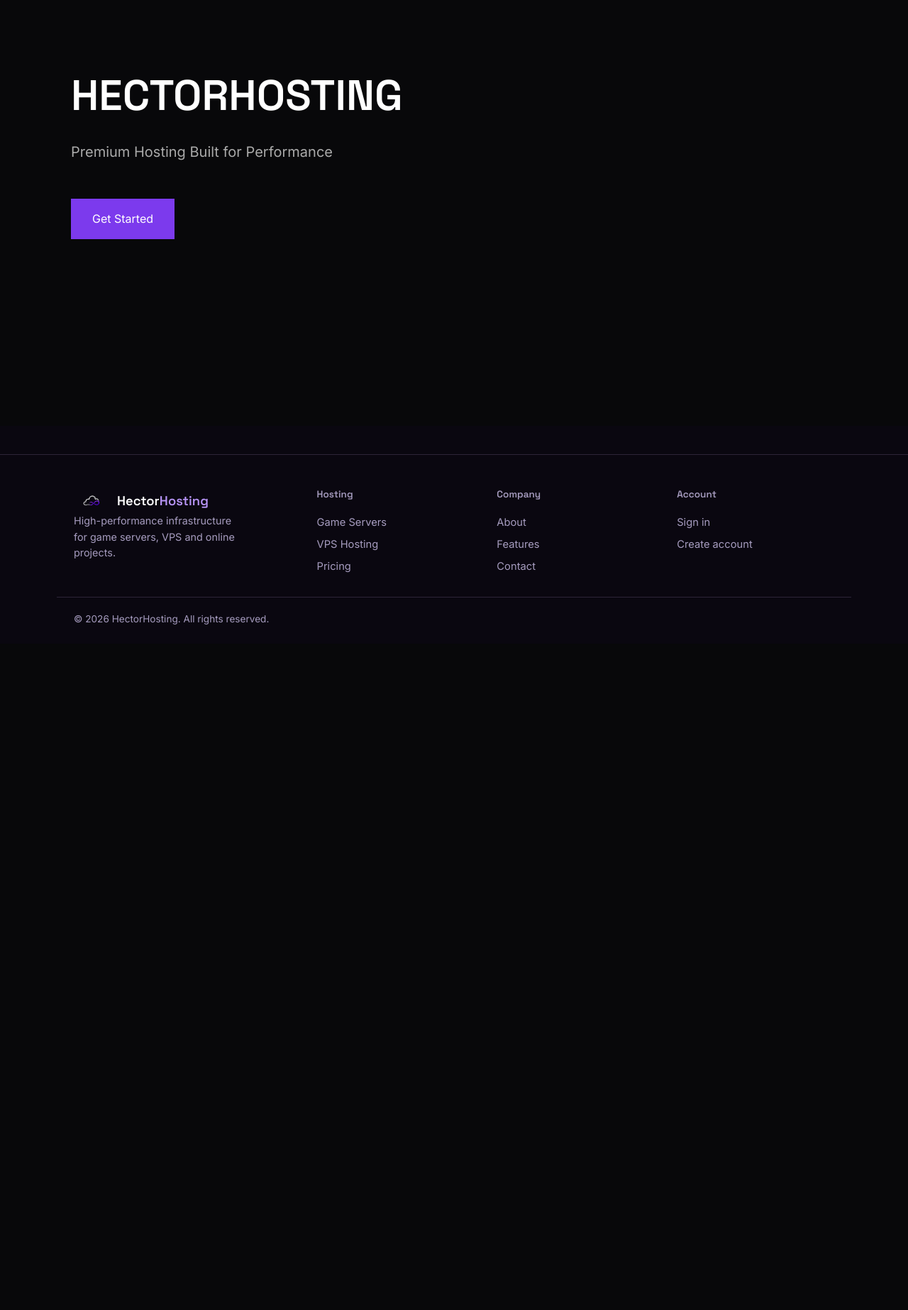
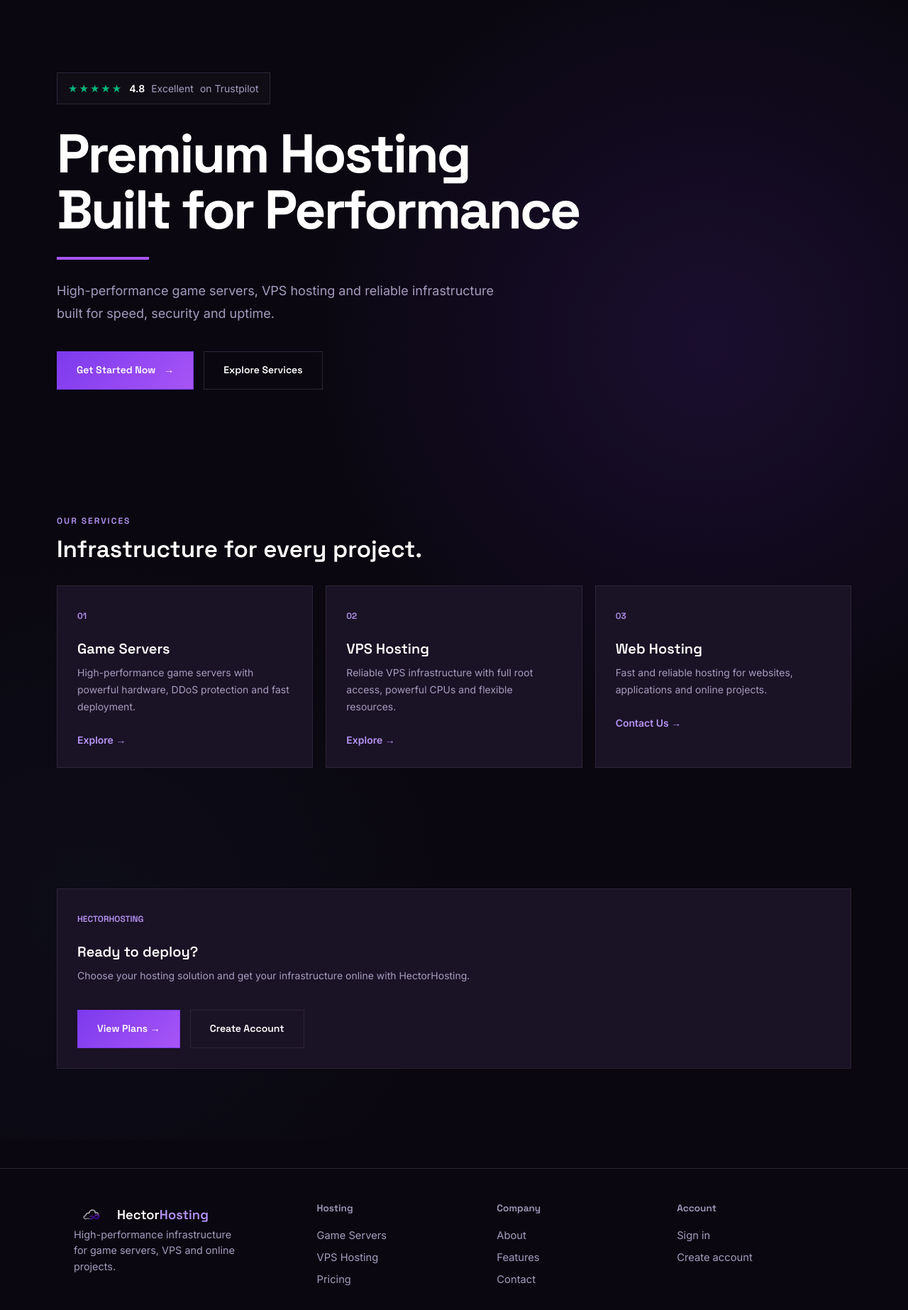
Before and after one commit to Wixzroot/hectorsite3, a Flask app: page / in a window 1280 px wide. Shown: the part 74-1920 px from the top of the page at 71% size. Before the commit the page ends 954 px from the top, so only its background shows below. Run offline with Flask 3, Linux system fonts and the light colour scheme; parts of the project's set-up code (start-up, migrations or seed data) failed here and were passed over.

Commit message:
Update home.html

```diff
--- a/templates/home.html
+++ b/templates/home.html
@@ -4,46 +4,218 @@
 
 {% block content %}
 
-<div style="
-    display:block !important;
-    visibility:visible !important;
-    opacity:1 !important;
-    min-height:600px;
-    padding:100px;
-    background:#08080a;
-    color:#ffffff;
-">
+<section class="hh-home">
 
-    <h1 style="
-        display:block !important;
-        color:#ffffff !important;
-        font-size:60px;
-    ">
-        HECTORHOSTING
+  <!-- ================= HERO ================= -->
+
+  <section class="hero-section">
+
+    <div class="hero-content">
+
+      <!-- Trustpilot -->
+      <div class="trustpilot-rating">
+
+        <span class="trust-stars">
+          ★★★★★
+        </span>
+
+        <strong>4.8</strong>
+
+        <span>Excellent</span>
+
+        <span>on Trustpilot</span>
+
+      </div>
+
+
+      <h1>
+        Premium Hosting<br>
+        Built for Performance
       </h1>
 
-    <p style="
-        display:block !important;
-        color:#aaaaaa !important;
-        font-size:20px;
-    ">
-        Premium Hosting Built for Performance
+
+      <div class="hero-line"></div>
+
+
+      <p>
+        High-performance game servers, VPS hosting and
+        reliable infrastructure built for speed, security
+        and uptime.
       </p>
+
+
+      <div class="hero-actions">
 
         <a
           href="{{ url_for('pricing') }}"
-        style="
-            display:inline-block;
-            margin-top:30px;
-            padding:16px 30px;
-            background:#7c3aed;
-            color:white;
-            text-decoration:none;
-        "
+          class="hero-btn hero-btn-primary"
         >
-        Get Started
+          Get Started Now
+          <span>→</span>
+        </a>
+
+
+        <a
+          href="{{ url_for('game_servers') }}"
+          class="hero-btn hero-btn-secondary"
+        >
+          Explore Services
         </a>
 
       </div>
 
+    </div>
+
+  </section>
+
+
+  <!-- ================= SERVICES ================= -->
+
+  <section class="home-services">
+
+    <div class="home-section-heading">
+
+      <span>
+        OUR SERVICES
+      </span>
+
+      <h2>
+        Infrastructure for every project.
+      </h2>
+
+    </div>
+
+
+    <div class="home-service-grid">
+
+
+      <!-- GAME SERVERS -->
+
+      <a
+        href="{{ url_for('game_servers') }}"
+        class="home-service-card"
+      >
+
+        <span class="service-number">
+          01
+        </span>
+
+        <h3>
+          Game Servers
+        </h3>
+
+        <p>
+          High-performance game servers with powerful
+          hardware, DDoS protection and fast deployment.
+        </p>
+
+        <span class="service-link">
+          Explore →
+        </span>
+
+      </a>
+
+
+      <!-- VPS -->
+
+      <a
+        href="{{ url_for('vps') }}"
+        class="home-service-card"
+      >
+
+        <span class="service-number">
+          02
+        </span>
+
+        <h3>
+          VPS Hosting
+        </h3>
+
+        <p>
+          Reliable VPS infrastructure with full root
+          access, powerful CPUs and flexible resources.
+        </p>
+
+        <span class="service-link">
+          Explore →
+        </span>
+
+      </a>
+
+
+      <!-- WEB HOSTING -->
+
+      <a
+        href="{{ url_for('contact') }}"
+        class="home-service-card"
+      >
+
+        <span class="service-number">
+          03
+        </span>
+
+        <h3>
+          Web Hosting
+        </h3>
+
+        <p>
+          Fast and reliable hosting for websites,
+          applications and online projects.
+        </p>
+
+        <span class="service-link">
+          Contact Us →
+        </span>
+
+      </a>
+
+
+    </div>
+
+  </section>
+
+
+  <!-- ================= BOTTOM CTA ================= -->
+
+  <section class="home-services">
+
+    <div class="home-service-card">
+
+      <span class="service-number">
+        HECTORHOSTING
+      </span>
+
+      <h3>
+        Ready to deploy?
+      </h3>
+
+      <p>
+        Choose your hosting solution and get your
+        infrastructure online with HectorHosting.
+      </p>
+
+      <div class="hero-actions">
+
+        <a
+          href="{{ url_for('pricing') }}"
+          class="hero-btn hero-btn-primary"
+        >
+          View Plans →
+        </a>
+
+        <a
+          href="{{ url_for('register') }}"
+          class="hero-btn hero-btn-secondary"
+        >
+          Create Account
+        </a>
+
+      </div>
+
+    </div>
+
+  </section>
+
+</section>
+
 {% endblock %}
```
Lines whose indentation alone changed are shown as unchanged.
